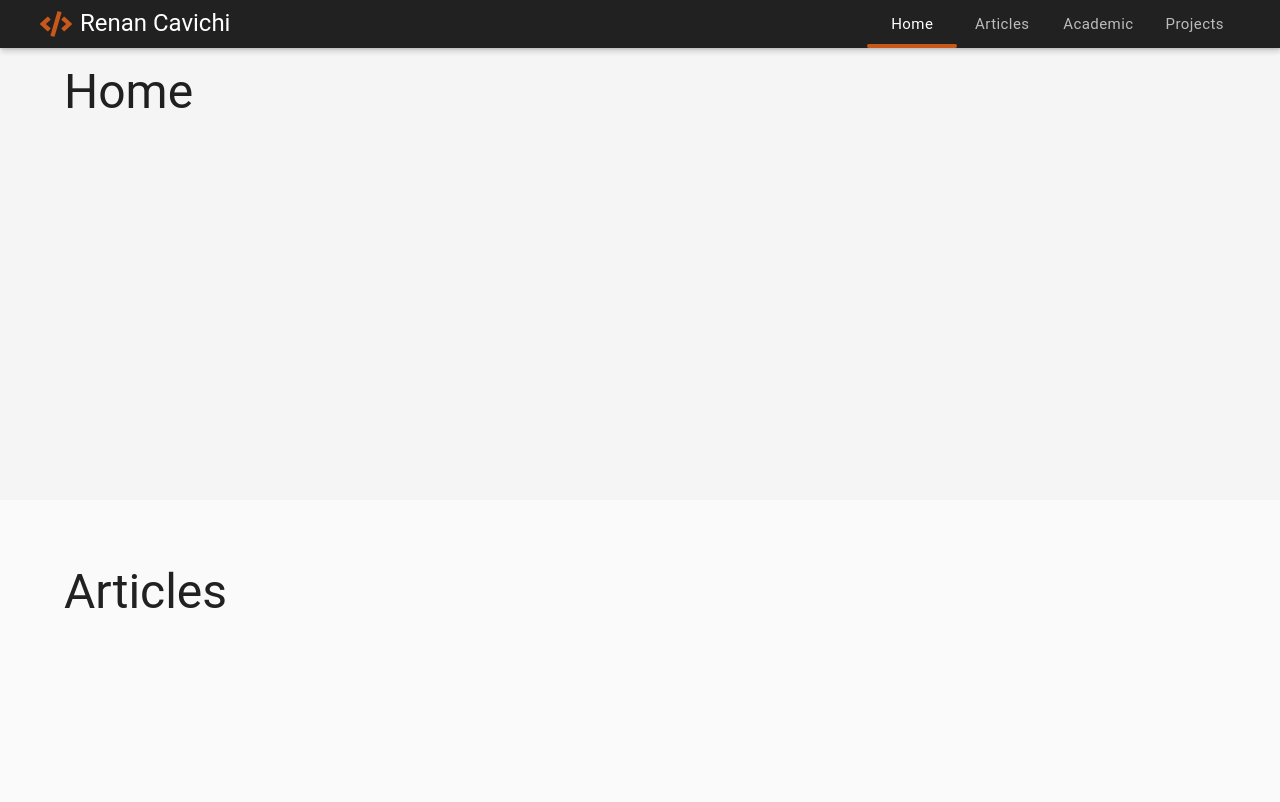
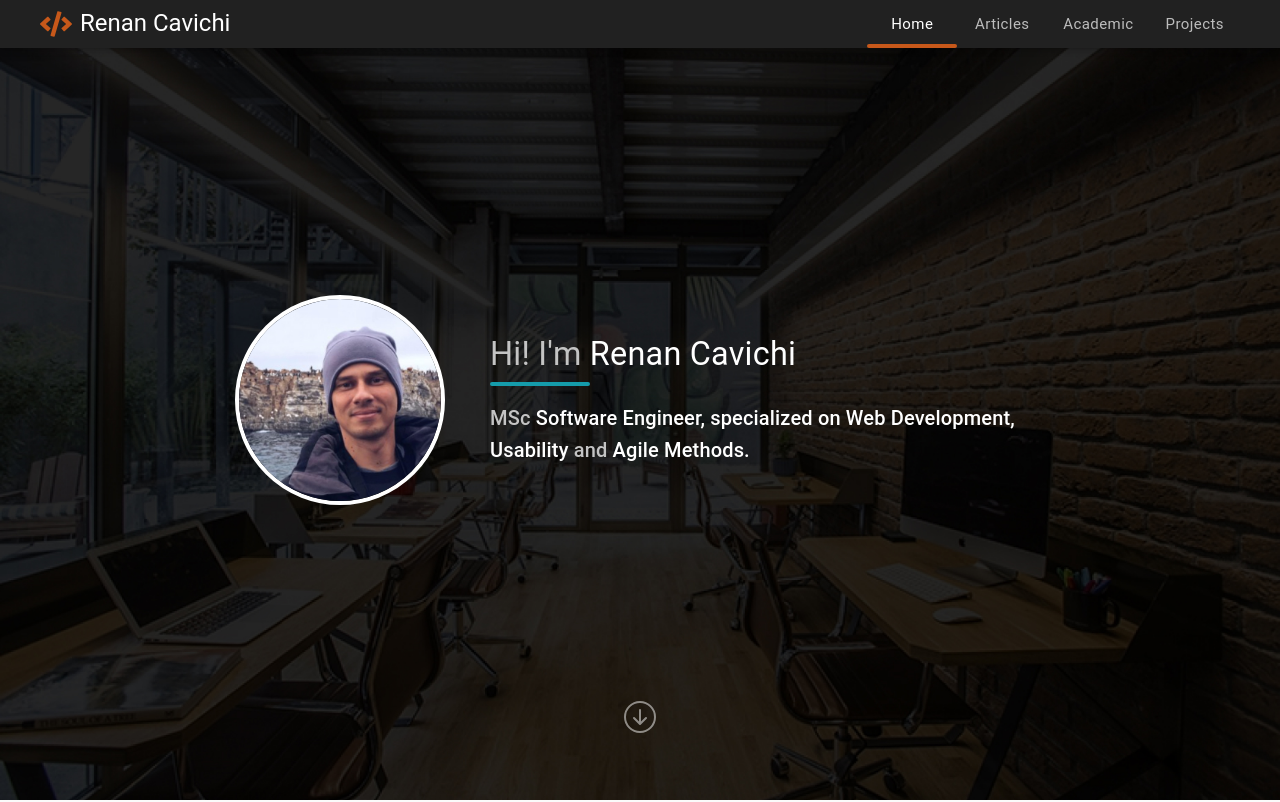
Before and after one commit to renancavichi/learn-react, a React (Create React App) app: page / in a window 1280 px wide. Shown: the top 802 px of the page. Built offline with nearby package versions, Linux system fonts and the light colour scheme.

Commit message:
feat: add home greetings section

```diff
--- /dev/null
+++ b/src/components/sections/HomeGreetings.tsx
@@ -0,0 +1,121 @@
+import Grid from '@mui/material/Grid'
+import Box from '@mui/material/Box'
+import Container from '@mui/material/Container'
+import HomeBackground from '../../assets/images/home-background.jpg'
+import AvatarRenanCavichi from '../../assets/images/avatar-renan-cavichi.jpg'
+import {BsArrowDownCircle} from 'react-icons/bs'
+import Typography from '@mui/material/Typography'
+import Divider from '@mui/material/Divider'
+
+const HomeGreetings = () => {
+	return (
+		<Box
+			component={'section'}
+			id="home"
+			sx={{
+				bgcolor: '#000',
+				backgroundImage: `url(${HomeBackground})`,
+				backgroundSize: 'cover',
+				backgroundPosition: 'center center',
+				height: '100vh',
+				maxHeight: 800,
+				minHeight: 600
+			}}
+		>
+			<Container
+				disableGutters
+				sx={{
+					bgcolor: '#76789700',
+					height: '100vh',
+					maxHeight: 800,
+					minHeight: 600,
+					display: 'flex',
+					justifyContent: 'center',
+					alignItems: 'center',
+					position: 'relative'
+				}}
+			>
+				<Grid
+					container
+					sx={{
+						bgcolor: '#64564600',
+						justifyContent: 'center',
+						alignItems: 'center'
+					}}
+				>
+					<Grid
+						item
+						xs={7}
+						sm={4}
+						md={3}
+						key={'avatar'}
+						sx={{
+							bgcolor: '#0b208800',
+							display: 'flex',
+							alignItems: 'center',
+							justifyContent: 'center'
+						}}
+					>
+						<img
+							src={AvatarRenanCavichi}
+							width="70%"
+							height="auto"
+							style={{
+								borderRadius: '50%',
+								border: '4px solid #fff'
+							}}
+							alt="Renan Cavichi"
+						/>
+					</Grid>
+					<Grid
+						item
+						xs={10}
+						sm={7}
+						md={6}
+						key={'greetings'}
+						sx={theme => ({
+							height: 'auto',
+							bgcolor: '#c6700e00',
+							[theme.breakpoints.down('sm')]: {
+								textAlign: 'center',
+								mt: 3
+							}
+						})}
+					>
+						<Typography variant="h4" component="h4" color="#FFF">
+							<span style={{color: '#C4C4C4'}}>Hi! I'm</span> Renan Cavichi
+						</Typography>
+						<Divider
+							sx={theme => ({
+								width: '100px',
+								borderWidth: 2,
+								borderColor: theme.palette.secondary.main,
+								borderRadius: 4,
+								mt: 1,
+								mb: 2,
+								[theme.breakpoints.down('sm')]: {
+									mx: 'auto'
+								}
+							})}
+						></Divider>
+						<Typography variant="h6" component="p" color="#FFF">
+							<span style={{color: '#C4C4C4'}}>MSc</span> Software Engineer,
+							specialized on Web Development, Usability{' '}
+							<span style={{color: '#C4C4C4'}}>and</span> Agile Methods.
+						</Typography>
+					</Grid>
+				</Grid>
+				<Box sx={{textAlign: 'center', position: 'absolute', bottom: 60}}>
+					<BsArrowDownCircle
+						style={{
+							fontSize: '2rem',
+							color: '#ffffff7f'
+						}}
+					/>
+				</Box>
+			</Container>
+		</Box>
+	)
+}
+
+export default HomeGreetings
--- a/src/pages/Index.tsx
+++ b/src/pages/Index.tsx
@@ -1,6 +1,7 @@
 import {useEffect} from 'react'
 import {useLocation} from 'react-router-dom'
 import FullContainer from '../components/layout/FullContainer'
+import HomeGreetings from '../components/sections/HomeGreetings'
 import SectionTitle from '../components/typography/SectionTitle'
 
 const Index = () => {
@@ -15,9 +16,7 @@ const Index = () => {
 
 	return (
 		<>
-			<FullContainer grey={100} id="home">
-				<SectionTitle>Home</SectionTitle>
-			</FullContainer>
+			<HomeGreetings />
 			<FullContainer grey={50} id="articles">
 				<SectionTitle>Articles</SectionTitle>
 			</FullContainer>
```
Also changed, not shown: src/assets/images/avatar-renan-cavichi.jpg (added), src/assets/images/home-background.jpg (added).
